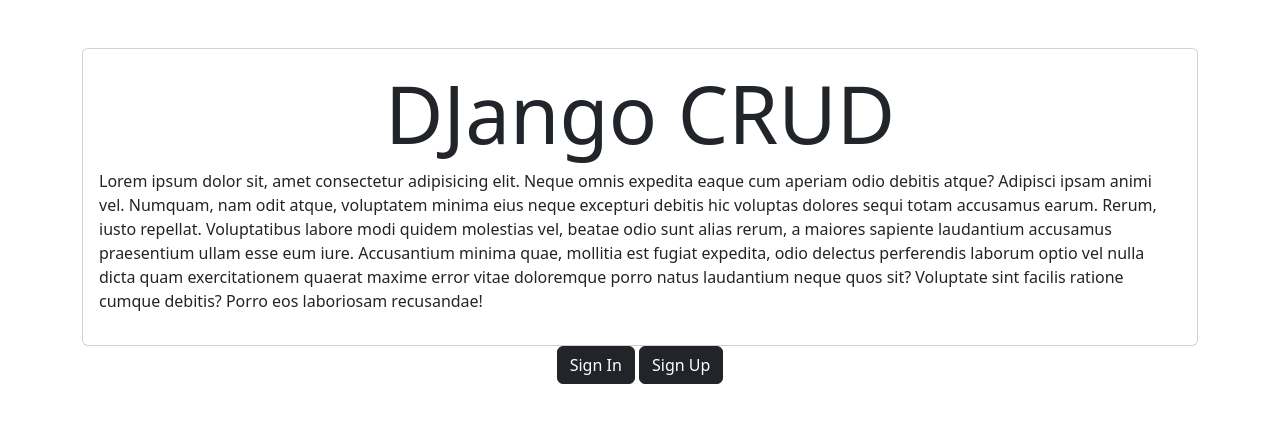
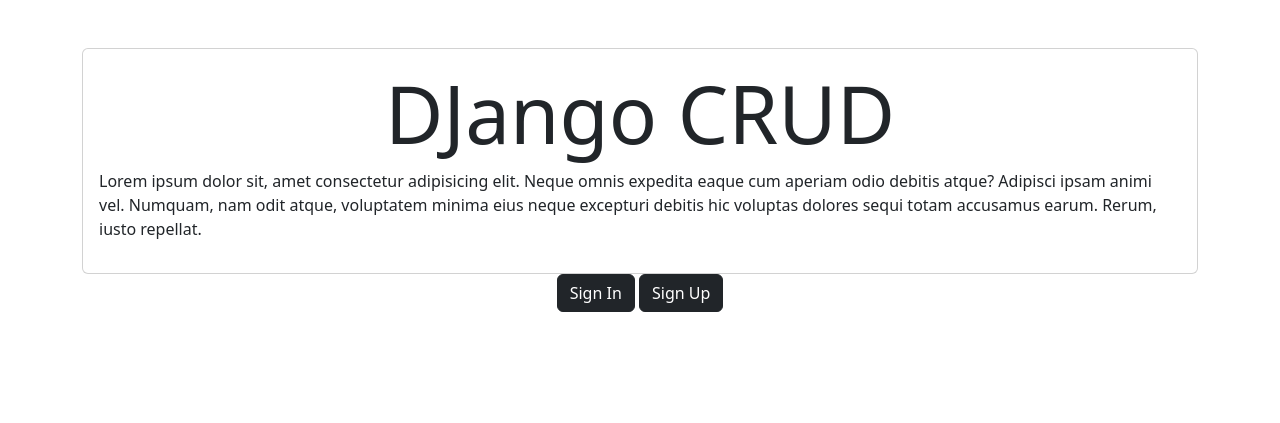
Before and after one commit to AaronVck/Examen_global_POE, a Django app: page / in a window 1280 px wide. Shown: the part 56-479 px from the top of the page. Run offline with Django 4.2, Linux system fonts and the light colour scheme.

Commit message:
Finalizando el proyecto para examen global

```diff
--- a/tasks/templates/home.html
+++ b/tasks/templates/home.html
@@ -4,7 +4,7 @@
 <main class="container py-5">
     <section class="card card-body">
         <h1 class="display-1 text-center">DJango CRUD</h1>
-        <p>Lorem ipsum dolor sit, amet consectetur adipisicing elit. Neque omnis expedita eaque cum aperiam odio debitis atque? Adipisci ipsam animi vel. Numquam, nam odit atque, voluptatem minima eius neque excepturi debitis hic voluptas dolores sequi totam accusamus earum. Rerum, iusto repellat. Voluptatibus labore modi quidem molestias vel, beatae odio sunt alias rerum, a maiores sapiente laudantium accusamus praesentium ullam esse eum iure. Accusantium minima quae, mollitia est fugiat expedita, odio delectus perferendis laborum optio vel nulla dicta quam exercitationem quaerat maxime error vitae doloremque porro natus laudantium neque quos sit? Voluptate sint facilis ratione cumque debitis? Porro eos laboriosam recusandae!</p>
+        <p>Lorem ipsum dolor sit, amet consectetur adipisicing elit. Neque omnis expedita eaque cum aperiam odio debitis atque? Adipisci ipsam animi vel. Numquam, nam odit atque, voluptatem minima eius neque excepturi debitis hic voluptas dolores sequi totam accusamus earum. Rerum, iusto repellat.</p>
     </section>
     <div class="text-center">
         <a class="btn btn-dark" href="/signin">Sign In</a>
```
